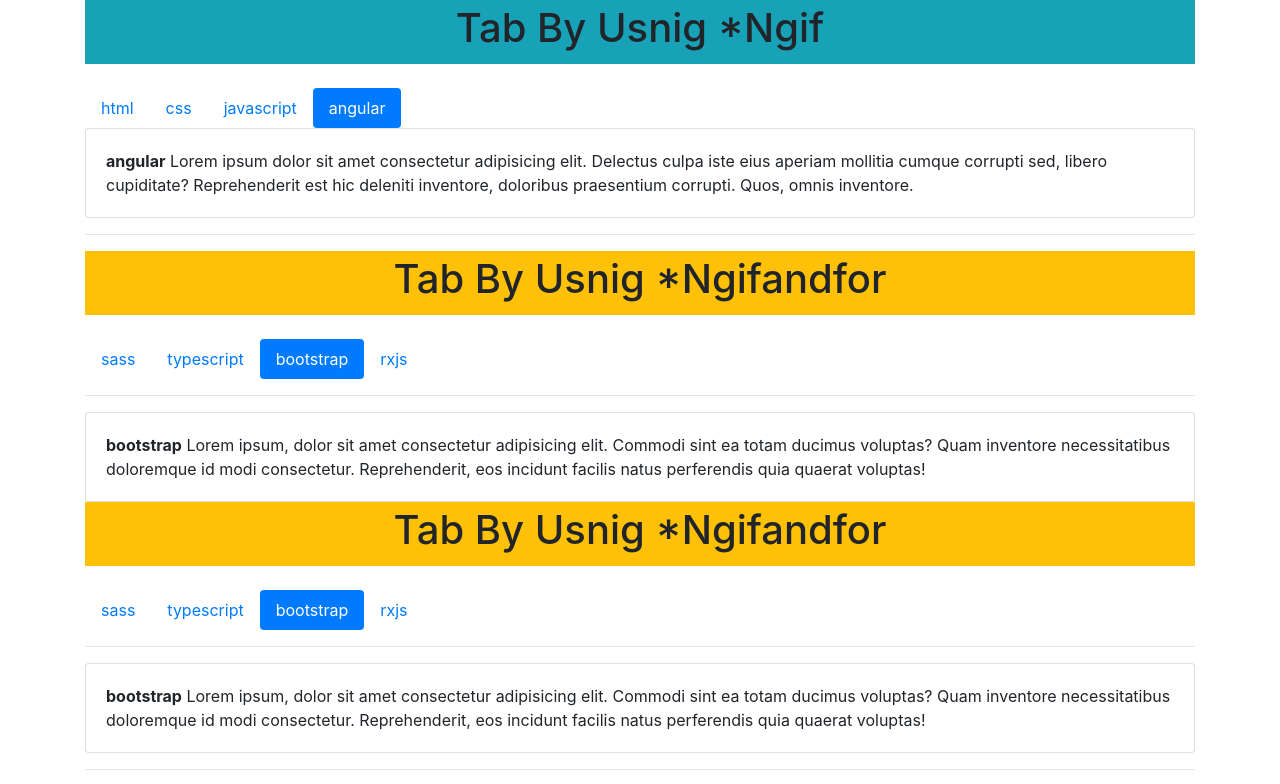
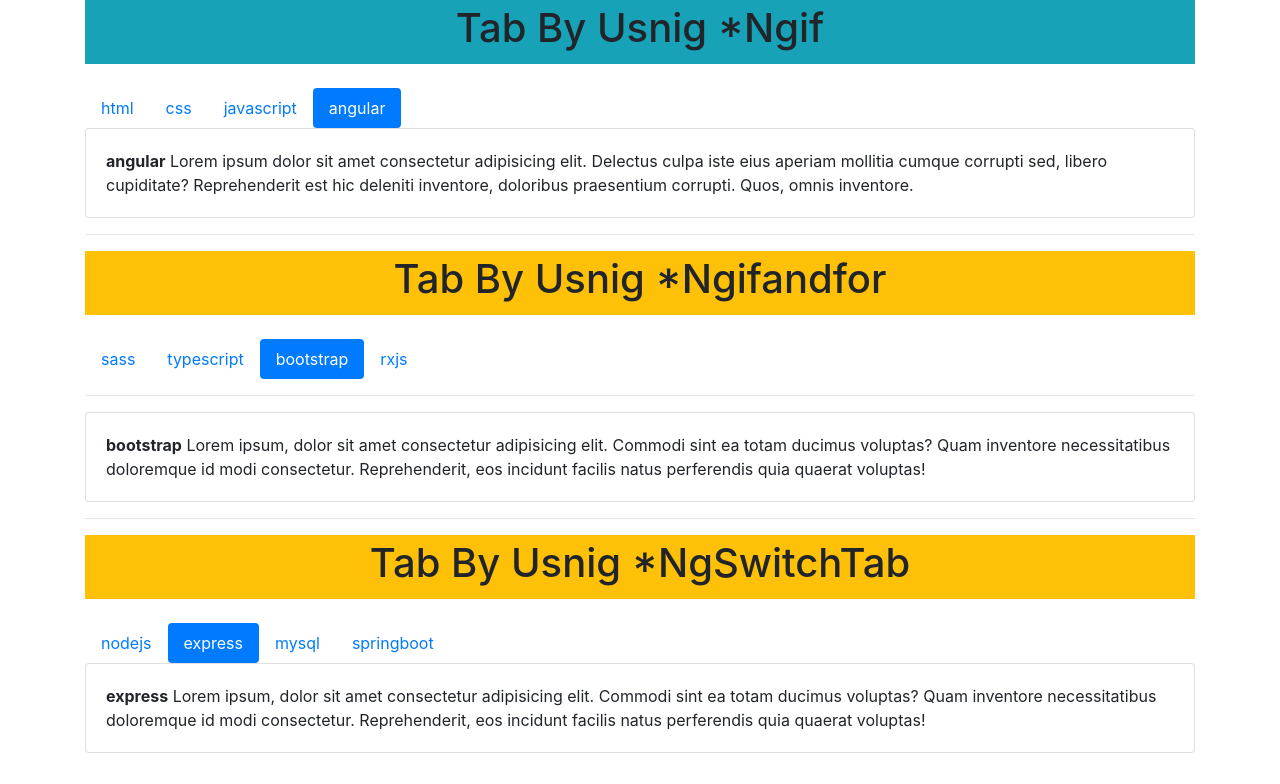
Before and after one commit to akashbalajikale/TabsSwitch, an Angular app: page / in a window 1280 px wide. Shown: the top 784 px of the page. Built offline with nearby package versions, Linux system fonts and the light colour scheme.

Commit message:
initial comment

```diff
--- a/src/app/shared/components/ngtabfor/ngtabfor.component.html
+++ b/src/app/shared/components/ngtabfor/ngtabfor.component.html
@@ -19,27 +19,3 @@
          </div>
     </div>
   </ng-container>
-
-
-
-  <header class="bg-warning text-center p-1 text-capitalize mb-4"><strong><h1>Tab by usnig *ngifandfor</h1></strong></header>
- <ul class="nav nav-pills">
-    <li
-        *ngFor="let skill of skillsArray"
-        (click)="selectedskill=skill.skillInfo"
-    class="nav-item">
-        <a
-        [ngClass]="{
-            active : selectedskill.toLowerCase().includes(skill.skillname)
-        }"
-        href="javascript:;" class="nav-link">{{skill.skillname}}</a>
-    </li>
- </ul>
-<hr>
-  <ng-container *ngFor="let skill of skillsArray">
-    <div class="card" *ngIf="selectedskill.includes(skill.skillname)">
-        <div class="card-body" [innerHTML]="skill.skillInfo">
-
-         </div>
-    </div>
-  </ng-container>
```
